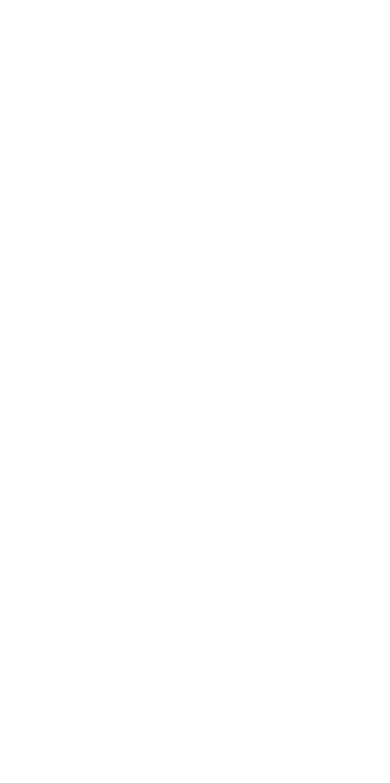
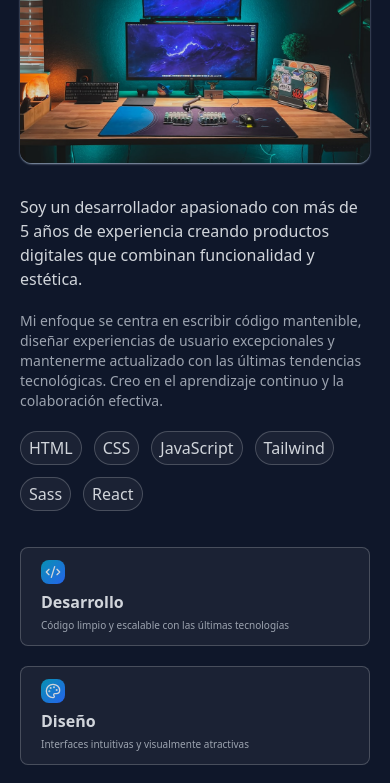
Before and after one commit to KEPLERMH/portafolio-v1, a React (Vite) app: page / in a window 390 px wide. Shown: the part 1156-1939 px from the top of the page. Before the commit the page ends 844 px from the top, so only its background shows below. Built offline with nearby package versions, Linux system fonts and the light colour scheme.

Commit message:
Subiendo sobre mi, de modo responsivo

```diff
--- a/src/App.jsx
+++ b/src/App.jsx
@@ -4,6 +4,7 @@ import viteLogo from '/vite.svg'
 import Hero from './sections/Hero'
 import Navbar from './components/Navbar'
 import HeroContent from './components/HeroContent'
+import About from './sections/About'
 // import './App.css'
 
 function App() {
@@ -14,6 +15,7 @@ function App() {
         <Navbar />
         <HeroContent />
       </Hero>
+      <About />
     </>
   )
 }
--- /dev/null
+++ b/src/components/FeatureAboutCard.jsx
@@ -0,0 +1,20 @@
+import React from 'react'
+import { CodeXml, Palette, Rocket, Sparkles } from 'lucide-react'
+
+
+
+const FeatureAboutCard = ({ icon: Icon, title, text }) => {
+    return (
+        <article className='bg-border-btns rounded-lg px-5 py-3 hover:bg-white/10 hover:border-acentocyan transition duration-300 ease-out'>
+            <div className=' inline-block p-1 md:p-3 rounded-lg md:rounded-xl bg-gradient-to-br from-cyan-600 to-blue-600 '>
+                <Icon className="w-4 h-4 md:w-6 md:h-6" />
+            </div>
+            <div className='flex flex-col gap-1'>
+                <h4 className='font-bold md:text-lg'>{title}</h4>
+                <p className='text-[10px] text-trirdtext md:text-sm'>{text}</p>
+            </div>
+        </article>
+    )
+}
+
+export default FeatureAboutCard
--- a/src/components/HeroContent.jsx
+++ b/src/components/HeroContent.jsx
@@ -3,7 +3,7 @@ import { Github, Linkedin, Mail, ArrowDown } from "lucide-react"
 
 const HeroContent = () => {
     return (
-        <div className="m-3 flex flex-col justify-center items-center  mt-20">
+        <div className="m-3 flex flex-col justify-center items-center mt-20">
             <h5 className="text-center text-acentocyan bg-border-btns rounded-2xl px-3 py-[4px] text-sm mb-6">🙌<span>  Hola, soy</span></h5>
 
             <div className="flex flex-col justify-center items-center gap-4">
--- a/src/index.css
+++ b/src/index.css
@@ -42,10 +42,14 @@
     }
 
     .bg-border-btns {
-        @apply border-2 bg-white/10 border-white/20;
+        @apply border-[1px] bg-white/5 border-white/20;
     }
 
     .nav-line {
         @apply relative md:pb-1 md:border-b-2 md:border-transparent md:bg-gradient-to-r md:from-cyan-400 md:to-blue-500 md:bg-[length:0%_2px] md:bg-no-repeat md:bg-left-bottom md:transition-[background-size] md:duration-300 md:ease-out hover:bg-[length:100%_2px];
     }
+
+    .about-li {
+        @apply bg-border-btns rounded-3xl px-2 py-1;
+    }
 }
--- /dev/null
+++ b/src/sections/About.jsx
@@ -0,0 +1,69 @@
+import React from 'react'
+import { CodeXml, Palette, Rocket, Sparkles } from 'lucide-react'
+import aboutImg from "../assets/img/about-img.jfif";
+import FeatureAboutCard from '../components/FeatureAboutCard';
+
+const featuresAbout = [
+    {
+        icon: CodeXml,
+        title: "Desarrollo",
+        text: "Código limpio y escalable con las últimas tecnologías",
+    },
+    {
+        icon: Palette,
+        title: "Diseño",
+        text: "Interfaces intuitivas y visualmente atractivas",
+    },
+    {
+        icon: Rocket,
+        title: "Optimización",
+        text: "Rendimiento excepcional en todas las plataformas",
+    },
+    {
+        icon: Sparkles,
+        title: "Innovación",
+        text: "Soluciones creativas a problemas complejos",
+    },
+];
+
+const About = () => {
+    return (
+        <section className='bg-slate-900 text-secondarytext px-5 pt-16 pb-12 grid gap-9'>
+            <header className='flex flex-col items-center justify-center'>
+                <p className='text-[10px] text-acentocyan'>Sobre  Mi</p>
+                <h2 className=' font-medium text-3xl text-center md:text-4xl'>Transformando Ideas en Realidad</h2>
+            </header>
+
+            <article className='grid gap-8 md:grid-cols-2 md:gap-16'>
+                <figure className=' w-full h-72 rounded-xl overflow-hidden shadow-slate-400 shadow-sm'>
+                    <img src={aboutImg} alt="about-img" className=' w-full h-full object-cover ' />
+                </figure>
+
+                <div className='flex flex-col gap-5'>
+                    <p >Soy un desarrollador apasionado con más de 5 años de experiencia creando productos digitales que combinan funcionalidad y estética.</p>
+                    <p className='text-sm text-trirdtext'>Mi enfoque se centra en escribir código mantenible, diseñar experiencias de usuario excepcionales y mantenerme actualizado con las últimas tendencias tecnológicas. Creo en el aprendizaje continuo y la colaboración efectiva.</p>
+                    <ul className='flex gap-3 [&>li]:text-[16px] flex-wrap'>
+                        <li className='about-li'>HTML</li>
+                        <li className='about-li'>CSS</li>
+                        <li className='about-li'>JavaScript</li>
+                        <li className='about-li'>Tailwind</li>
+                        <li className='about-li'>Sass</li>
+                        <li className='about-li'>React</li>
+                    </ul>
+                </div>
+            </article>
+
+            <section className='grid gap-5 md:grid-cols-2 lg:grid-cols-4'>
+                {
+                    featuresAbout.map(feature => <FeatureAboutCard
+                        key={featuresAbout.title}
+                        icon={feature.icon}
+                        title={feature.title}
+                        text={feature.text} />)
+                }
+            </section>
+        </section>
+    )
+}
+
+export default About
```
Also changed, not shown: src/assets/img/about-img.jfif (added).
